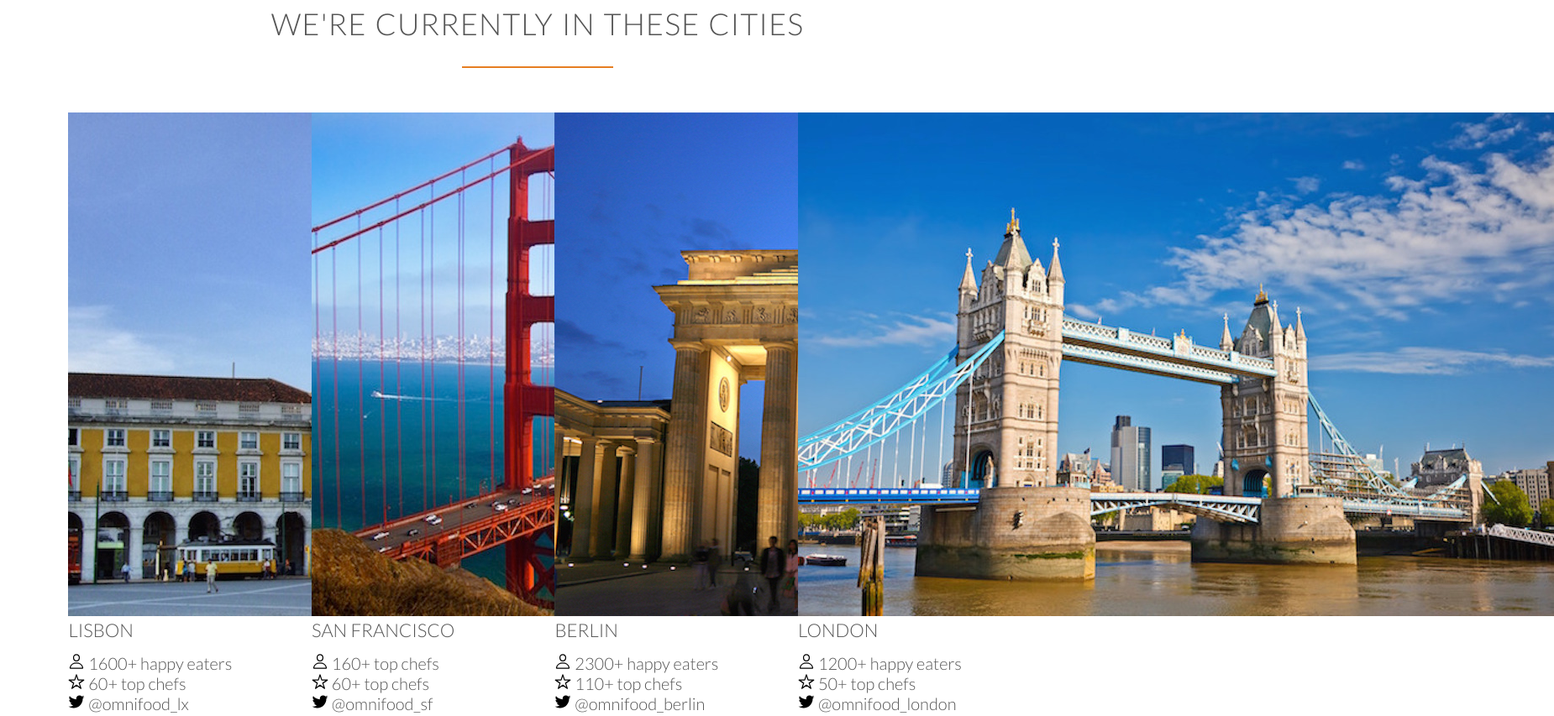
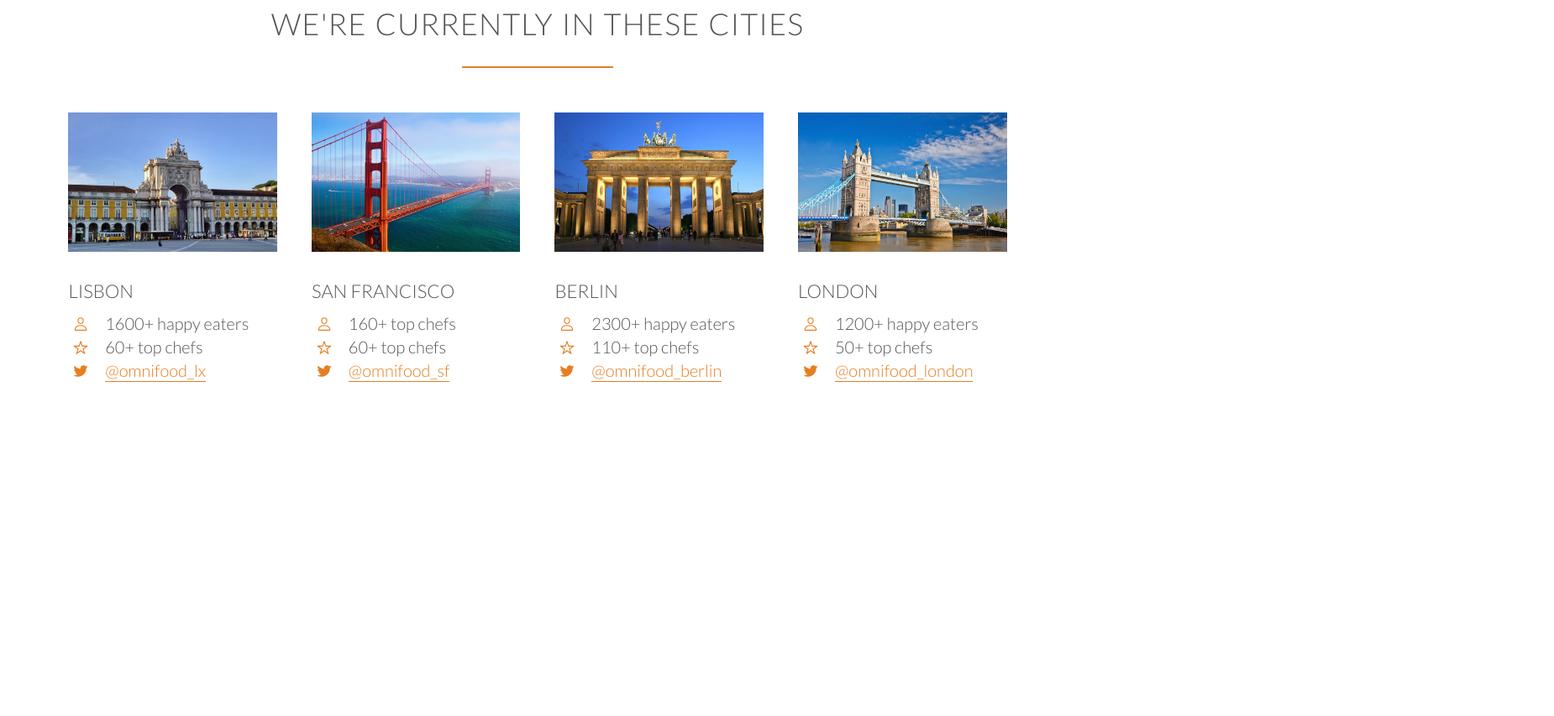
Before and after one commit to Greaver123/Omnifood, a website: page index.html in a window 1280 px wide. Shown: the part 2800-3653 px from the top of the page at 84% size, 1850 px wide, since content can reach past the window. After the commit the page ends 3361 px from the top, so only its background shows below. Drawn offline with nearby package versions, Linux system fonts and the light colour scheme; files whose address does not match are found by name.

Commit message:
48. Building the cities section - Part 2

```diff
--- a/assets/css/style.css
+++ b/assets/css/style.css
@@ -5,6 +5,7 @@
 :root {
   --orange: #e67e22;
   --orange-dark: #cf6d17;
+  --gray: #555;
 }
 
 * {
@@ -15,7 +16,7 @@
 
 html {
   background-color: #fff;
-  color: #555;
+  color: var(--gray);
   font-family: "Lato", "Arial", sans-serif;
   font-weight: 300;
   font-size: 20px;
@@ -110,6 +111,22 @@ ion-icon {
   color: var(--orange);
   margin-bottom: 10px;
 }
+
+/* ---- Links ---- */
+
+a:link,a:visited{
+  color:var(--orange);
+  text-decoration: none;
+  border-bottom: 1px solid var(--orange);
+  padding-bottom: 1px;
+  transition: border-bottom 0.2s, color 0.2s;
+}
+
+a:hover,a:active{
+  color:var(--gray);
+  border-bottom: transparent;
+}
+
 /* ---- Buttons ---- */
 
 .btn:link,
@@ -298,13 +315,33 @@ header {
   margin-right: 10px;
 }
 
+.btn-app:link, .btn-app:visited{
+  border:0px;
+}
+
 /* -------------------------------------------------- */
 /*  Cities */
 /* -------------------------------------------------- */
 
-.city-feature ion-icon {
+.icon-small {
   font-size: 100%;
   margin: 0;
   display: inline-block;
-  color: initial;
+  color: var(--orange);
+  width: 30px;
+  text-align: center;
+  font-size: 120% !important;
+  line-height: 120%;
+  vertical-align: middle;
+  margin-top:-5px;
+  margin-right: 10px;
 }
+
+.box img{
+  width: 100%;
+  margin-bottom: 30px;
+}
+
+.city-feature{
+  margin-bottom: 5px;
+}
--- a/index.html
+++ b/index.html
@@ -148,33 +148,33 @@
                 <img src="./assets/images/lisbon-3.jpg" alt='Lisbon'/>
                 <h3>Lisbon</h3>
                 <div class="city-feature">
-                    <ion-icon name="person-outline"></ion-icon>
+                    <ion-icon name="person-outline" class="icon-small"></ion-icon>
                     1600+ happy eaters
                 </div>
                 <div class="city-feature">
-                    <ion-icon name="star-outline"></ion-icon>
+                    <ion-icon name="star-outline" class="icon-small"></ion-icon>
                     60+ top chefs
                 </div>
                 <div class="city-feature">
-                    <ion-icon name="logo-twitter"></ion-icon>
-                    @omnifood_lx
+                    <ion-icon name="logo-twitter" class="icon-small"></ion-icon>
+                    <a href="#">@omnifood_lx</a>
                 </div>
 
             </div>
             <div class="col span-1-of-4 box">
-                <img src="./assets/images/san-francisco.jpg" alt='Lisbon'/>
+                <img src="./assets/images/san-francisco.jpg"  alt='Lisbon'/>
                 <h3>San Francisco</h3>
                 <div class="city-feature">
-                    <ion-icon name="person-outline"></ion-icon>
+                    <ion-icon name="person-outline" class="icon-small"></ion-icon>
                     160+ top chefs
                 </div>
                 <div class="city-feature">
-                    <ion-icon name="star-outline"></ion-icon>
+                    <ion-icon name="star-outline" class="icon-small"></ion-icon>
                     60+ top chefs
                 </div>
                 <div class="city-feature">
-                    <ion-icon name="logo-twitter"></ion-icon>
-                    @omnifood_sf
+                    <ion-icon name="logo-twitter" class="icon-small"></ion-icon>
+                    <a href="#">@omnifood_sf</a>
                 </div>
 
             </div>
@@ -182,32 +182,32 @@
                 <img src="./assets/images/berlin.jpg" alt='Lisbon'/>
                 <h3>Berlin</h3>
                 <div class="city-feature">
-                    <ion-icon name="person-outline"></ion-icon>
+                    <ion-icon name="person-outline" class="icon-small"></ion-icon>
                     2300+ happy eaters
                 </div>
                 <div class="city-feature">
-                    <ion-icon name="star-outline"></ion-icon>
+                    <ion-icon name="star-outline" class="icon-small"></ion-icon>
                     110+ top chefs
                 </div>
                 <div class="city-feature">
-                    <ion-icon name="logo-twitter"></ion-icon>
-                    @omnifood_berlin
+                    <ion-icon name="logo-twitter" class="icon-small"></ion-icon>
+                    <a href="#">@omnifood_berlin</a>
                 </div>
             </div>
             <div class="col span-1-of-4 box">
                 <img src="./assets/images/london.jpg" alt='Lisbon'/>
                 <h3>London</h3>
                 <div class="city-feature">
-                    <ion-icon name="person-outline"></ion-icon>
+                    <ion-icon name="person-outline" class="icon-small"></ion-icon>
                     1200+ happy eaters
                 </div>
                 <div class="city-feature">
-                    <ion-icon name="star-outline"></ion-icon>
+                    <ion-icon name="star-outline" class="icon-small"></ion-icon>
                     50+ top chefs
                 </div>
                 <div class="city-feature">
-                    <ion-icon name="logo-twitter"></ion-icon>
-                    @omnifood_london
+                    <ion-icon name="logo-twitter" class="icon-small"></ion-icon>
+                    <a href="#">@omnifood_london</a>
                 </div>
             </div>
         </div>
```
